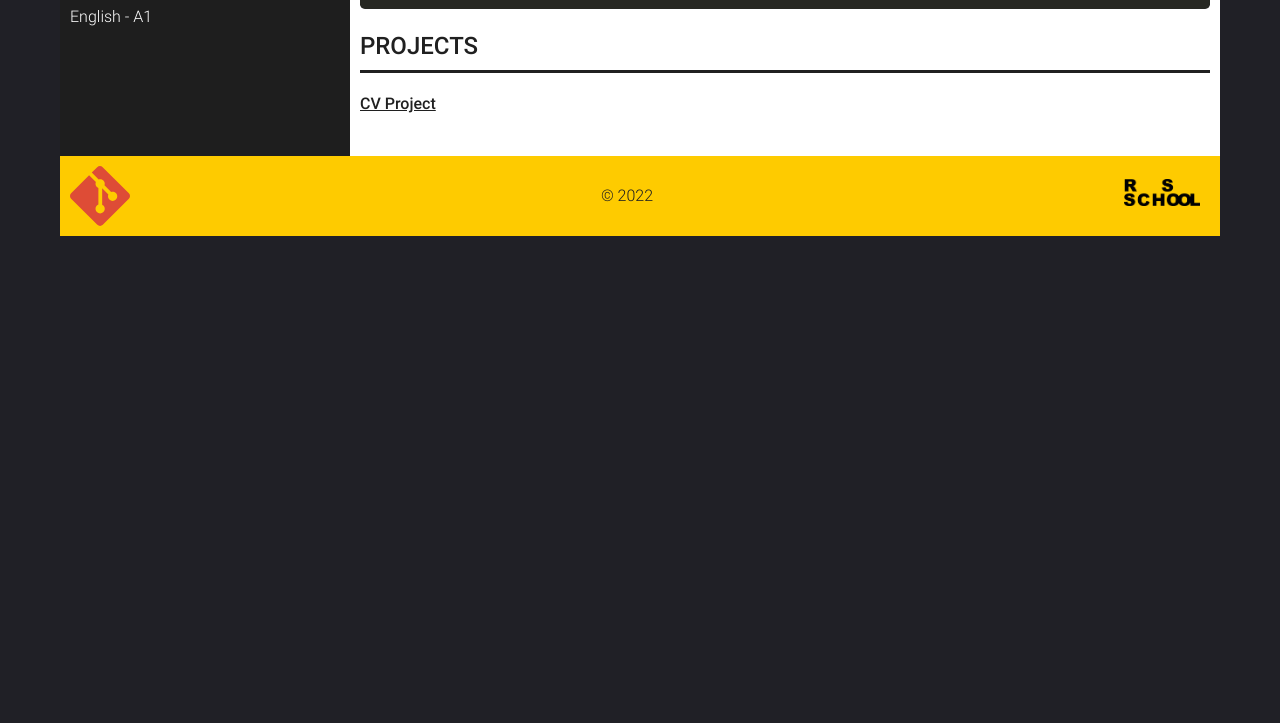
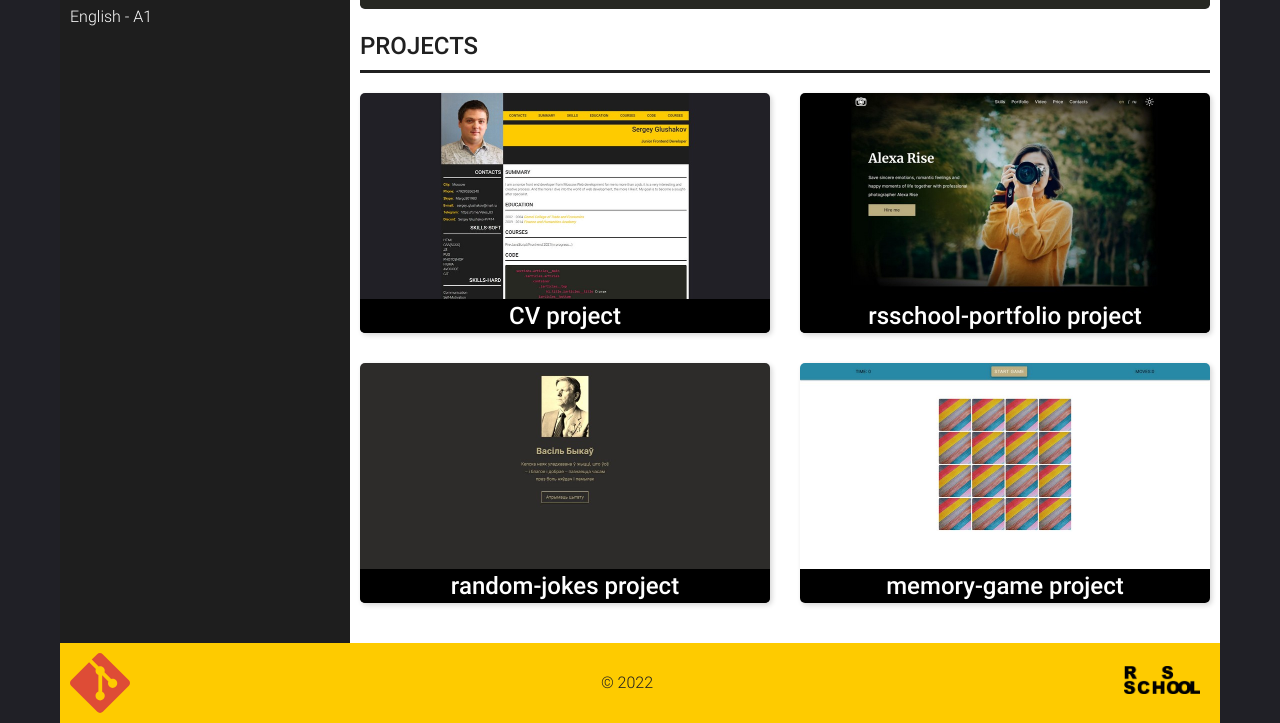
Before and after one commit to sergey-glushakov/rsschool-cv, a plain HTML site: page index.html in a window 1280 px wide. Shown: the part 1140-1863 px from the top of the page. Before the commit the page ends 1376 px from the top, so only its background shows below. Drawn offline with Linux system fonts and the light colour scheme; a script that the page names is missing.

Commit message:
feat: add projects items

```diff
--- a/assets/css/custom.css
+++ b/assets/css/custom.css
@@ -4,6 +4,7 @@
     --light-blue: #91bbe0;
     --yellow: #fecb00;
     --white: #ffffff;
+    --black: #000000;
     --text: #202020;
 }
 
@@ -174,6 +175,39 @@ body {
 /* code */
 
 /* projects */
+.projects__list {
+    display: grid;
+    grid-template-columns: repeat(2, 1fr);
+    grid-gap: 30px;
+}
+.projects__item {
+    position: relative;
+    min-width: 263px;
+    height: 240px;
+    align-items: center;
+    box-shadow: 2px 2px 5px 0px rgb(50 50 50 / 20%);
+    border-radius: 5px;
+    overflow: hidden;
+    transition: 0.3s;
+}
+
+.projects__item-pic {
+    display: block;
+}
+
+.projects__item:hover {
+    transform: scale(0.99);
+}
+
+.projects__item-title {
+    position: absolute;
+    bottom: 0;
+    left: 0;
+    right: 0;
+    background: var(--black);
+    color: var(--white);
+    text-align: center;
+}
 
 .projects__item-link {
     font-weight: 500;
--- a/index.html
+++ b/index.html
@@ -177,8 +177,29 @@
                                 <h2 class="projects__title title title--line">Projects</h2>
                                 <!-- <p>There will be links to future works here...</p> -->
                                 <ul class="projects__list">
-                                    <li class="projects__item">
-                                        <a href="https://sergey-glushakov.github.io/rsschool-cv/" class="projects__item-link">CV Project</a>
+                                    <li class="projects__item" >
+                                        <a href="https://sergey-glushakov.github.io/rsschool-cv/" target="_blank" class="projects__item-link">
+                                            <img src="./assets/images/projects/rsschool-cv_820.jpg" alt="rsschool-cv" class="projects__item-pic">
+                                            <h2 class="projects__item-title">CV project</h2>
+                                        </a>
+                                    </li>
+                                    <li class="projects__item" >
+                                        <a href="https://rolling-scopes-school.github.io/sergey-glushakov-JSFEPRESCHOOL/portfolio/" target="_blank" class="projects__item-link">
+                                            <img src="./assets/images/projects/rolling-scopes-portfolio_820.jpg" alt="rsschool-portfolio" class="projects__item-pic">
+                                            <h2 class="projects__item-title">rsschool-portfolio project</h2>
+                                        </a>
+                                    </li>
+                                    <li class="projects__item" >
+                                        <a href="https://rolling-scopes-school.github.io/sergey-glushakov-JSFEPRESCHOOL/random-jokes/" target="_blank" class="projects__item-link">
+                                            <img src="./assets/images/projects/rolling-scopes-random-jokes_820.jpg" alt="rsschool-random-jokes" class="projects__item-pic">
+                                            <h2 class="projects__item-title">random-jokes project</h2>
+                                        </a>
+                                    </li>
+                                    <li class="projects__item" >
+                                        <a href="https://rolling-scopes-school.github.io/sergey-glushakov-JSFEPRESCHOOL/memory-game/" target="_blank" class="projects__item-link">
+                                            <img src="./assets/images/projects/rolling-scopes-memory-game_820.jpg" alt="rsschool-memory-game" class="projects__item-pic">
+                                            <h2 class="projects__item-title">memory-game project</h2>
+                                        </a>
                                     </li>
                                 </ul>
                             </section>
```
Also changed, not shown: assets/images/projects/rolling-scopes-memory-game_820.jpg (added), assets/images/projects/rolling-scopes-portfolio_820.jpg (added), assets/images/projects/rolling-scopes-random-jokes_820.jpg (added), assets/images/projects/rsschool-cv_820.jpg (added), 1 other file.
